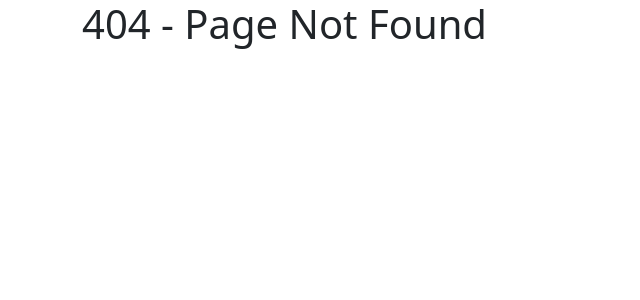
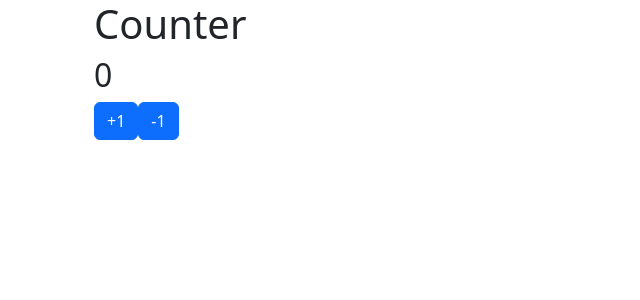
Before and after one commit to MiNAmURa/useContext-Example, a Next.js app: page /reducer/counter in a window 1280 px wide. Before the commit this address had no page. Shown: the top 300 px of the page, without its empty margins (0-640 px from the left). Built offline with nearby package versions, Linux system fonts and the light colour scheme.

Commit message:
新增useReducer相關範例

```diff
--- /dev/null
+++ b/pages/reducer/counter.js
@@ -0,0 +1,46 @@
+import { useReducer } from 'react'
+
+export default function Counter() {
+  // 在下面的範例中counterReducer這個函式的兩個變數分別是帶入19行中設定的state跟dispatch
+  const counterReducer = (state, action) => {
+    switch (action.type) {
+      case 'increment':
+        return { count: state.count + 1 }
+      case 'decrement':
+        return { count: state.count - 1 }
+      default:
+        return state
+    }
+  }
+
+  const initCount = { count: 0 }
+  //中括號第一個參數state,對應到的是 useReducer 括號內的initCount 所以下面第27行可以直接渲染出state.count這個屬性值
+  //中括號第二個參數dispatch是改變狀態用的但不是改變state的狀態，而是本身的狀態
+  // 也就是說在建立一個useReducer時會用到的參數分別有
+  // 1.要渲染的狀態變數(state)、2.要判斷狀態用的變數(dispatch)、3.自定義的函式(counterReducer)、4.第1.項目(state)的初始值(initCount)
+  // 在下面這個範例中也就表示每次按了btn都會執行counterReducer(state,dispatch)，而state初始值為一個物件{ count: 0 } (在第16行被定義)，dispatch的值則在按下btn的瞬間被定義，依照對應的值不同進行 +1 或 -1 的運算，這個運算需要回傳一個完整的資料而不是單純改變屬性值，而這個return出來的資料就會改變state的值
+  // 舉例來說：在counterReducer裡面我們回傳的值都是一個完整的物件 { count: state.count + 1 } 而不是單純計算state.count + 1，如果只有計算state.count + 1，那就會將state的值變成一個數字1(0+1=1)，雖然可以回傳這個值，將state的狀態做更新，但後續的運算就會出錯，譬如當state = 1 再按下btn，counterReducer的函式中放入的state變數並不是一個物件，沒有count這個屬性，所以就造成了錯誤
+  const [state, dispatch] = useReducer(counterReducer, initCount)
+  return (
+    <div className="container">
+      <h1>Counter</h1>
+      <h2>{state.count}</h2>
+      <button
+        className="btn btn-primary"
+        onClick={() => {
+          dispatch({ type: 'increment' })
+        }}
+      >
+        +1
+      </button>
+      <button
+        className="btn btn-primary"
+        onClick={() => {
+          dispatch({ type: 'decrement' })
+        }}
+      >
+        -1
+      </button>
+    </div>
+  )
+}
```
Also changed, not shown: pages/reducer/PickANumber.js (added, +52 -0 lines).
